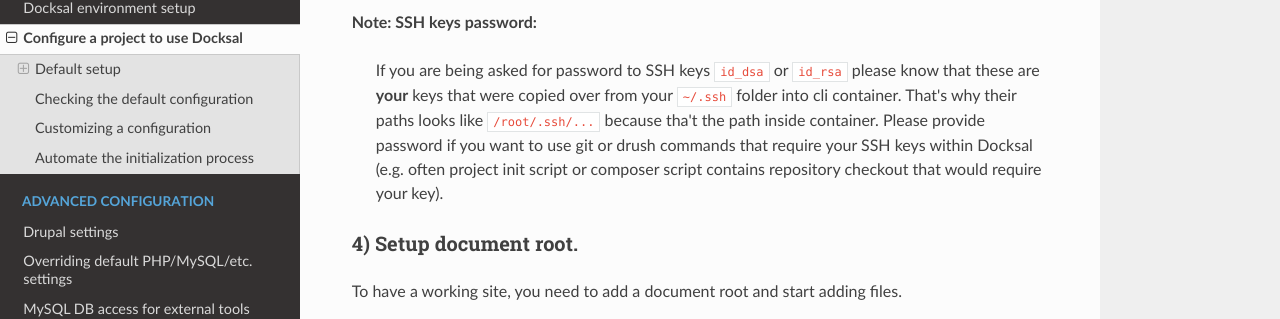
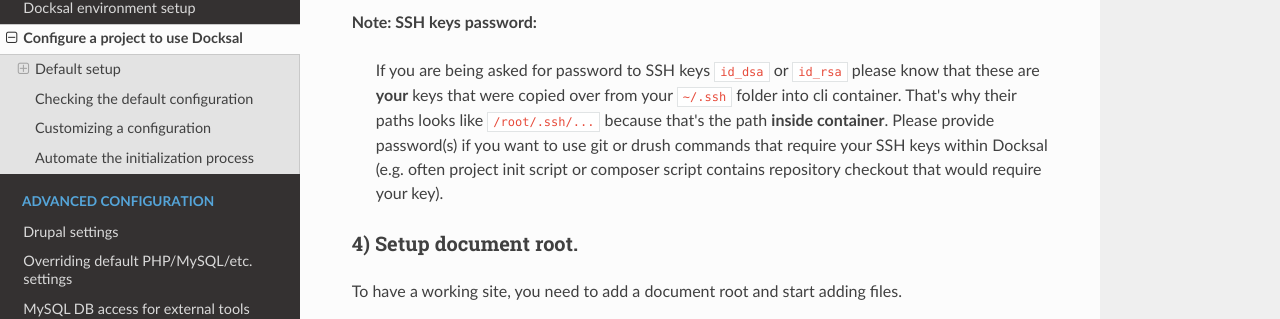
Before and after one commit to docksal/docksal, an MkDocs documentation site: the page built from docs/project-setup.md, in a window 1280 px wide and 900 px high, scrolled down 1013 px. Shown: the part 147-466 px from the top of the window. Built offline with MkDocs 1.6.1, drawn with Linux system fonts in a browser that asks for light colours; nearby versions of some CDN libraries; old or Windows-style settings are respelled for this version of MkDocs.

Commit message:
Update project-setup.md

```diff
--- a/docs/project-setup.md
+++ b/docs/project-setup.md
@@ -44,7 +44,7 @@ Connected vhost-proxy to "myproject_default" network.
 Your project site is now running. If you visit the project url `http://myproject.docksal` you will get a 404 error, because nothing is there yet!
 
 **Note: SSH keys password:**
-> If you are being asked for password to SSH keys `id_dsa` or `id_rsa` please know that these are **your** keys that were copied over from your `~/.ssh` folder into cli container. That's why their paths looks like `/root/.ssh/...` because tha't the path inside container. Please provide password if you want to use git or drush commands that require your SSH keys within Docksal (e.g. often project init script or composer script contains repository checkout that would require your key).
+> If you are being asked for password to SSH keys `id_dsa` or `id_rsa` please know that these are **your** keys that were copied over from your `~/.ssh` folder into cli container. That's why their paths looks like `/root/.ssh/...` because that's the path **inside container**. Please provide password(s) if you want to use git or drush commands that require your SSH keys within Docksal (e.g. often project init script or composer script contains repository checkout that would require your key).
 
 ### 4) Setup document root.
 
```
